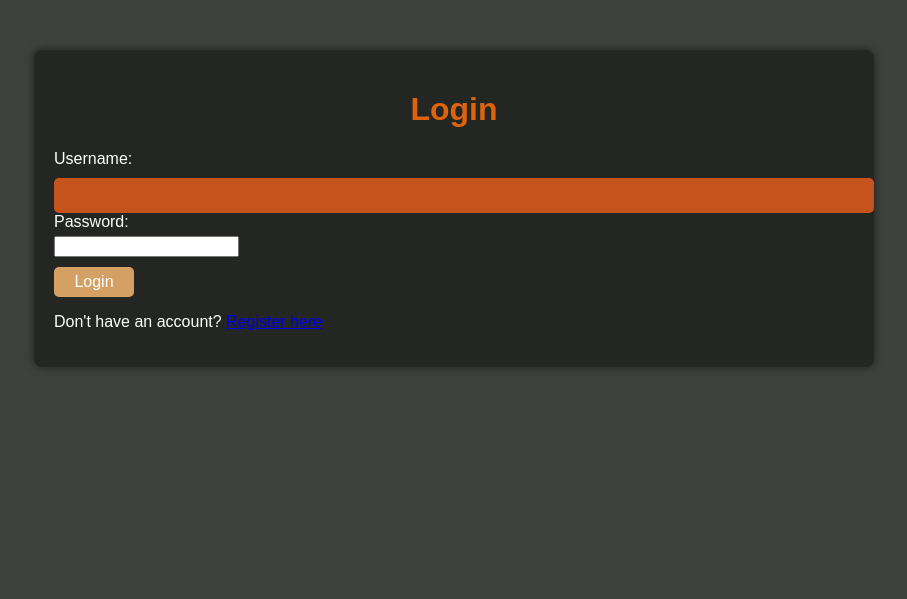
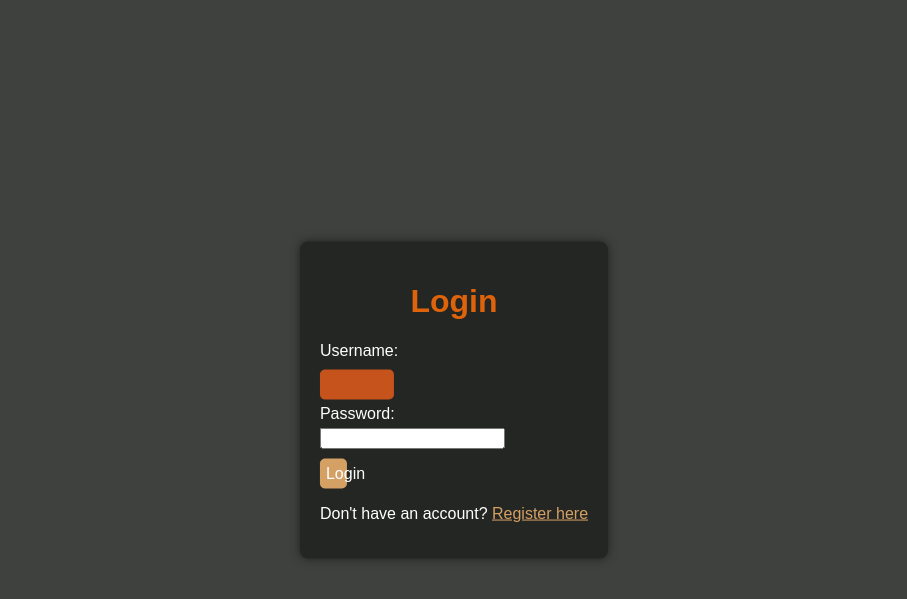
Before and after one commit to crayton07/Final_Project, a PHP site: page /login.php in a window 1280 px wide. Shown: the top 599 px of the page, without its empty margins (186-1093 px from the left). Run offline with PHP 8.4, Linux system fonts and the light colour scheme.

Commit message:
changing asthetics of login page ans slightly modfied styles sheet, use an LLM to modify the container class to add a login-container

```diff
--- a/login.php
+++ b/login.php
@@ -29,7 +29,7 @@ if ($_SERVER['REQUEST_METHOD'] == 'POST') {
     <link rel="stylesheet" href="styles.css">
 </head>
 <body>
-    <div class="container">
+    <div class="login-container">
         <h1>Login</h1>
         <?php if ($error_message): ?>
             <div class="error"><?php echo htmlspecialchars($error_message); ?></div>
--- a/styles.css
+++ b/styles.css
@@ -13,6 +13,19 @@ body {
     background-color: #232623;
     border-radius: 8px;
     box-shadow: 0 0 10px rgba(0, 0, 0, 0.5);
+}
+
+.login-container {
+    max-width: 400px;
+    margin: 0 auto;
+    padding: 20px;
+    background-color: #232623;
+    border-radius: 8px;
+    box-shadow: 0 0 10px rgba(0, 0, 0, 0.5);
+    position: absolute;
+    top: 50%;
+    left: 50%;
+    transform: translate(-50%, -50%);
 }
 
 h1 {
@@ -41,9 +54,11 @@ input[type="email"],
 input[type="number"],
 textarea,
 select {
-    width: 100%;
+    width: 20%;
+    height: 10px;
     padding: 10px;
     margin-top: 5px;
+    margin-bottom: 5px;
     border: none;
     border-radius: 5px;
     background-color: #c6521c;
@@ -118,3 +133,7 @@ header {
     padding: 20px 0;
     text-align: center;
 }
+
+a {
+    color: #d5a064;
+}
```
